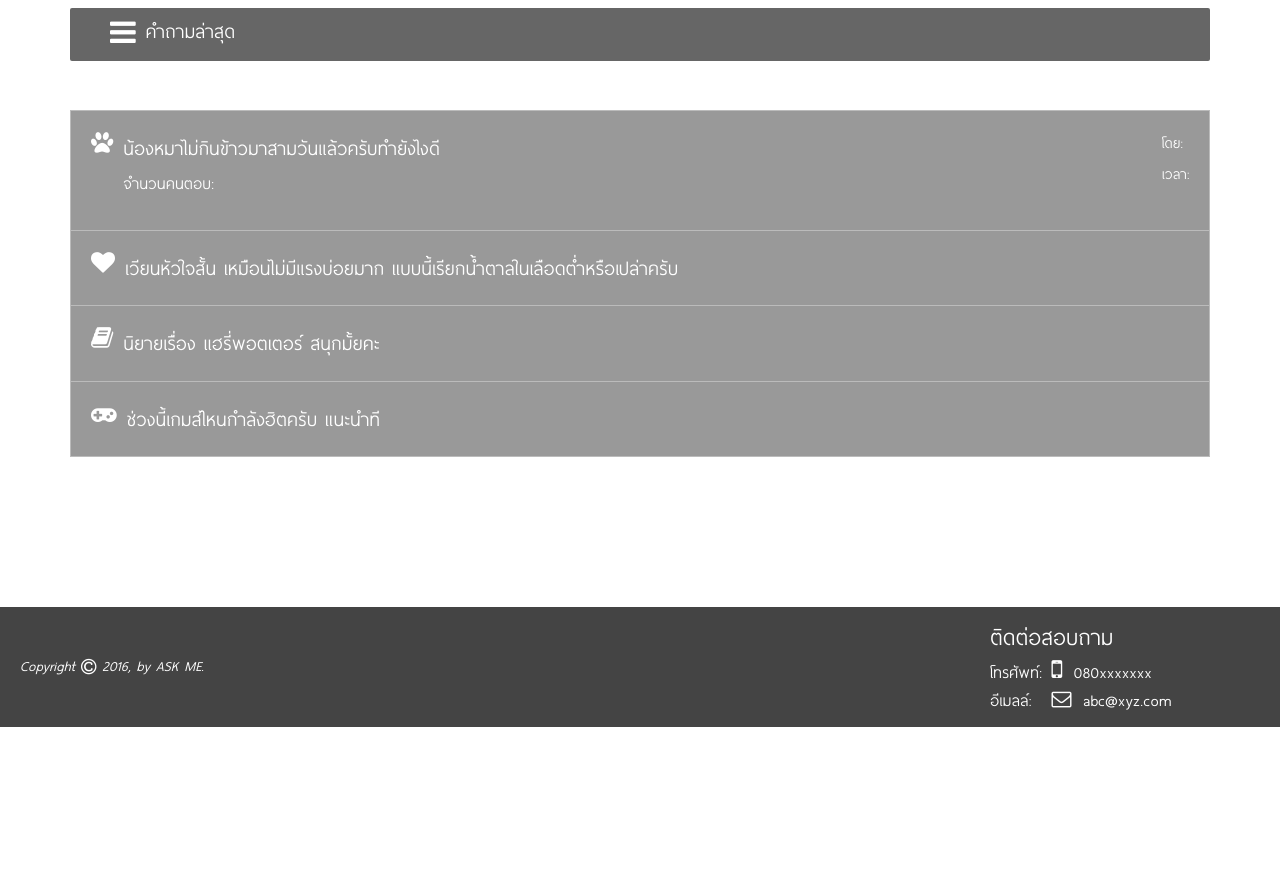
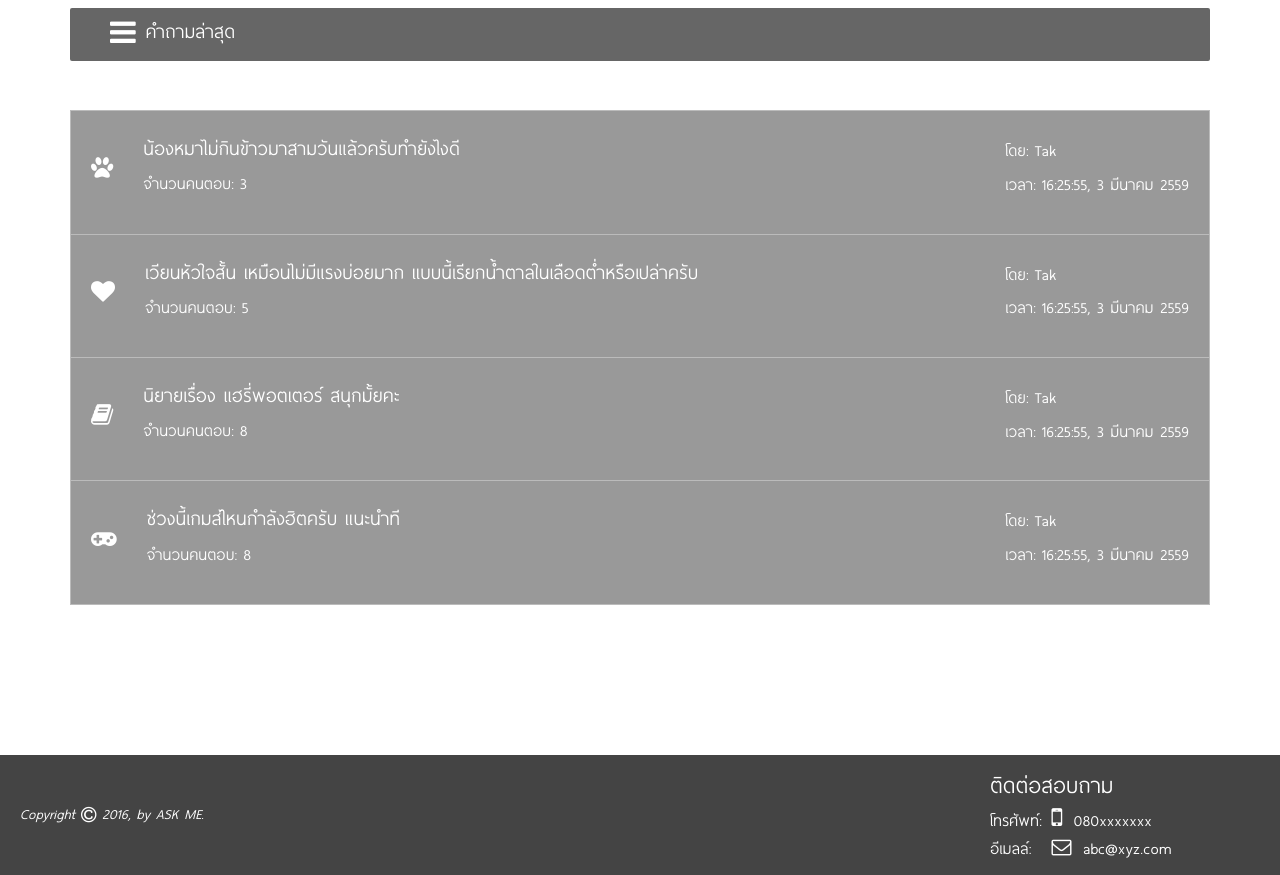
Before and after one commit to tuggwoii/azure-nodejs, a website: page views/index.html in a window 1280 px wide. Shown: the part 1200-2075 px from the top of the page. Before the commit the page ends 1927 px from the top, so only its background shows below. Drawn offline with nearby package versions, Linux system fonts and the light colour scheme; some packages are replaced by stand-ins of ours; files that its build step writes are made by us from their sources; files whose address does not match are found by name.

Commit message:
update the design

```diff
--- a/front-end/css/style.css
+++ b/front-end/css/style.css
@@ -217,19 +217,22 @@ footer .contact .fa-mobile {
 .forum ul li a .fa {
     margin-right:10px;
     float:left;
+    margin-top:25px;
 }
 .forum ul li .topic-name {
     display:block;
 }
 .forum ul li .info {
     float:right;
+    margin-top:5px
 }
 .forum ul li .topic {
     float:left;
+    margin-left:20px;
 }
-.forum ul li .info span {
+.forum ul li .info span.block {
     display:block;
-    font-size:18px;
+    font-size:20px;
     font-weight:normal;
 }
 .forum ul li .info label {
--- a/views/index.html
+++ b/views/index.html
@@ -42,7 +42,8 @@
                 <div class="category">
                     <i class="fa fa-line-chart"></i>
                     <span>การเงิน หุ้น และการลงทุน</span>
-                </div>            </div>
+                </div>
+            </div>
             <div class="col-xs-2">
                 <div class="category">
                     <i class="fa fa-heartbeat"></i>
@@ -143,28 +144,80 @@
                             <i class="fa fa-paw"></i>
                             <div class="topic">
                                 <span class="topic-name">น้องหมาไม่กินข้าวมาสามวันแล้วครับทำยังไงดี</span>
-                                <span class="ans-count">จำนวนคนตอบ: </span>
+                                <span class="ans-count">จำนวนคนตอบ: 3</span>
                             </div>
 
                             <div class="info">
-                                <span>
+                                <span class="block">
                                     <label>โดย: </label>
+                                    <span>Tak</span>
                                 </span>
-                                <span>
+                                <span class="block">
                                     <label>เวลา: </label>
+                                    <span>16:25:55, 3 มีนาคม 2559</span>
+                                </span>
+                            </div>
+                        </a>
+                    </li>
+                    <li>
+                        <a href="#">
+                            <i class="fa fa-heart"></i>
+                            <div class="topic">
+                                <span class="topic-name">เวียนหัวใจสั้น เหมือนไม่มีแรงบ่อยมาก แบบนี้เรียกน้ำตาลในเลือดต่ำหรือเปล่าครับ</span>
+                                <span class="ans-count">จำนวนคนตอบ: 5</span>
+                            </div>
+                            <div class="info">
+                                <span class="block">
+                                    <label>โดย: </label>
+                                    <span>Tak</span>
+                                </span>
+                                <span class="block">
+                                    <label>เวลา: </label>
+                                    <span>16:25:55, 3 มีนาคม 2559</span>
                                 </span>
 
                             </div>
                         </a>
                     </li>
                     <li>
-                        <a href="#"><i class="fa fa-heart"></i> <span class="topic-name">เวียนหัวใจสั้น เหมือนไม่มีแรงบ่อยมาก แบบนี้เรียกน้ำตาลในเลือดต่ำหรือเปล่าครับ</span></a>
+                        <a href="#">
+
+                            <i class="fa fa-book"></i>
+                            <div class="topic">
+                                <span class="topic-name">นิยายเรื่อง แฮรี่พอตเตอร์ สนุกมั้ยคะ</span>
+                                <span class="ans-count">จำนวนคนตอบ: 8</span>
+                            </div>
+                            <div class="info">
+                                <span class="block">
+                                    <label>โดย: </label>
+                                    <span>Tak</span>
+                                </span>
+                                <span class="block">
+                                    <label>เวลา: </label>
+                                    <span>16:25:55, 3 มีนาคม 2559</span>
+                                </span>
+
+                            </div>
+                        </a>
                     </li>
                     <li>
-                        <a href="#"><i class="fa fa-book"></i> <span class="topic-name">นิยายเรื่อง แฮรี่พอตเตอร์ สนุกมั้ยคะ</span></a>
-                    </li>
-                    <li>
-                        <a href="#"><i class="fa fa-gamepad"></i> <span class="topic-name">ช่วงนี้เกมส์ไหนกำลังฮิตครับ แนะนำที</span></a>
+                        <a href="#">
+                            <i class="fa fa-gamepad"></i>
+                            <div class="topic">
+                                <span class="topic-name">ช่วงนี้เกมส์ไหนกำลังฮิตครับ แนะนำที</span>
+                                <span class="ans-count">จำนวนคนตอบ: 8</span>
+                            </div>
+                            <div class="info">
+                                <span class="block">
+                                    <label>โดย: </label>
+                                    <span>Tak</span>
+                                </span>
+                                <span class="block">
+                                    <label>เวลา: </label>
+                                    <span>16:25:55, 3 มีนาคม 2559</span>
+                                </span>
+                            </div>
+                        </a>
                     </li>
                 </ul>
             </div>
```
